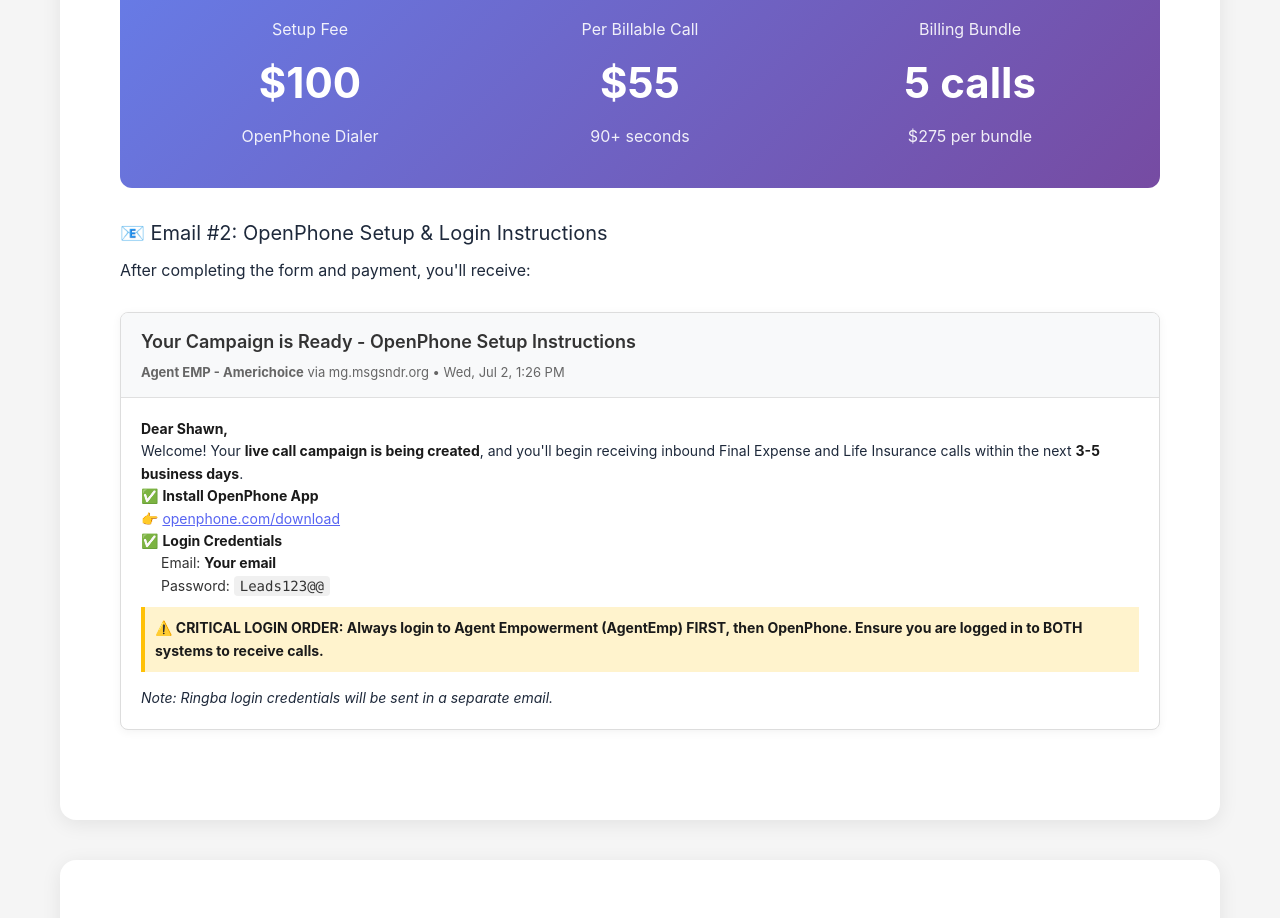
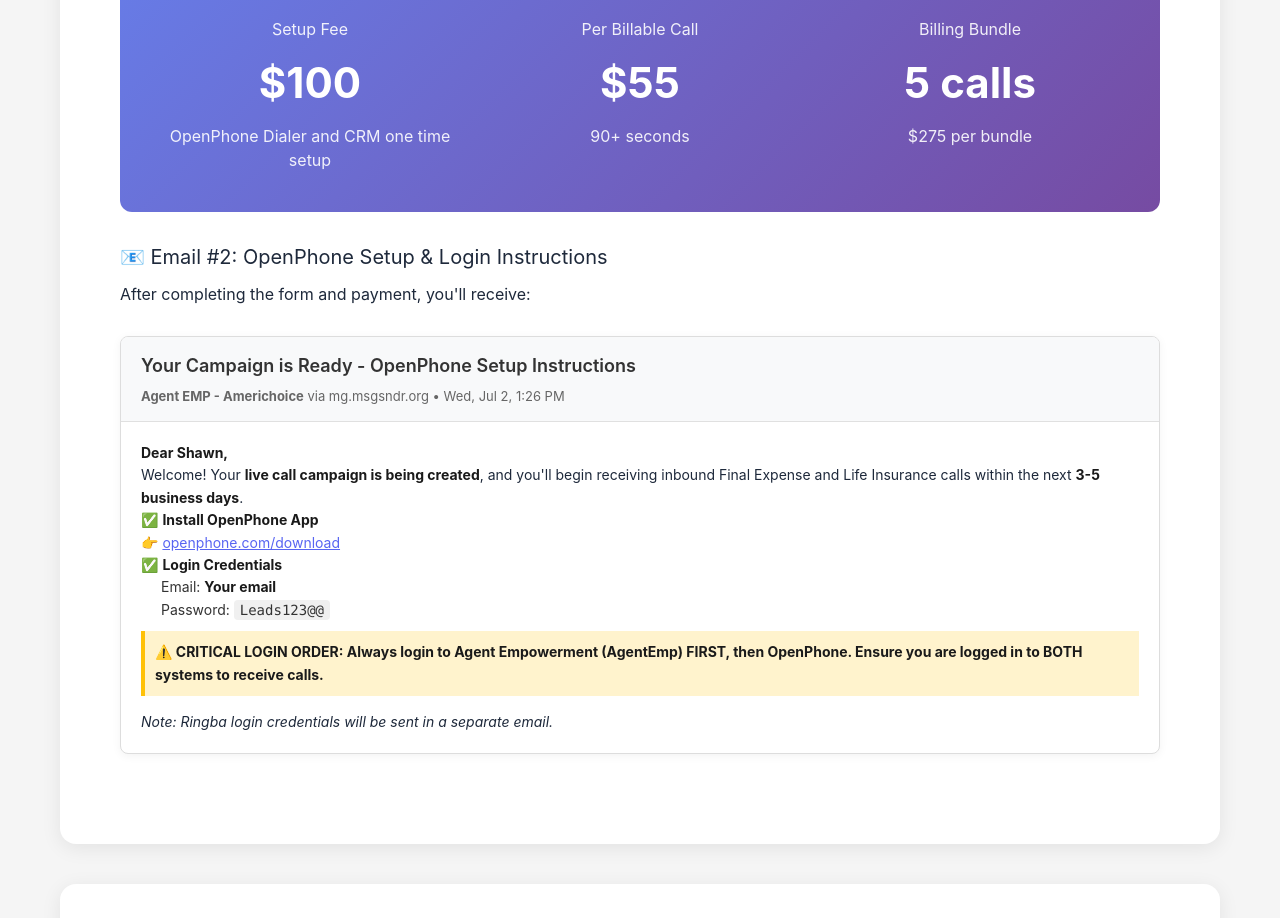
Before and after one commit to myacaexpress/AgentOnboardingFE, a Next.js app: page / in a window 1280 px wide. Shown: the part 2880-3798 px from the top of the page. Built offline with nearby package versions, Linux system fonts and the light colour scheme.

Commit message:
Update setup fee description to include CRM one time setup

```diff
--- a/src/app/page.tsx
+++ b/src/app/page.tsx
@@ -201,7 +201,7 @@
               <div className="billing-item">
                 <div className="billing-label">Setup Fee</div>
                 <div className="billing-amount">$100</div>
-                <div className="billing-label">OpenPhone Dialer</div>
+                <div className="billing-label">OpenPhone Dialer and CRM one time setup</div>
               </div>
               <div className="billing-item">
                 <div className="billing-label">Per Billable Call</div>
```
